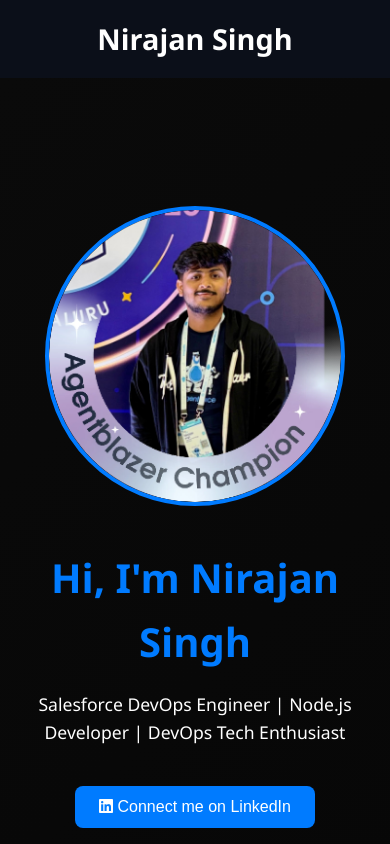
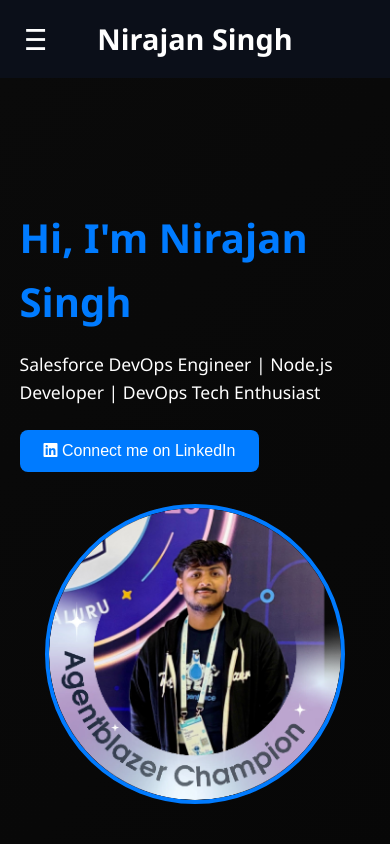
Before and after one commit to nirajanDevHub108/Nodejs-app_deploy, a website: page public/index.html in a window 390 px wide. Shown: the top 844 px of the page. Drawn offline with Linux system fonts and the light colour scheme.

Commit message:
feat: reorganize navbar structure and styles for improved mobile responsiveness

```diff
--- a/public/index.html
+++ b/public/index.html
@@ -15,6 +15,10 @@
 <!-- Header / Navbar -->
 <header id="home">
     <nav class="navbar">
+      <!-- Mobile Menu Icon -->
+      <div class="menu-icon" onclick="openMenu()">☰</div>
+
+      <!-- Logo / Name -->
       <h1 class="logo">Nirajan Singh</h1>
 
       <!-- Desktop Nav -->
@@ -29,9 +33,6 @@
           </a>
         </li>
       </ul>
-
-        <!-- Mobile Menu Icon -->
-        <div class="menu-icon" onclick="openMenu()">☰</div>
     </nav>
 
     <!-- Mobile Side Menu -->
@@ -44,6 +45,7 @@
       <a href="/resume/NirajansinghSalesforceDevopsResume (1).pdf" target="_blank">Resume</a>
     </div>
   </header>
+
 
 <main>
     <!-- Hero Section -->
--- a/public/style.css
+++ b/public/style.css
@@ -283,33 +283,32 @@
 
 /* Responsive */
 @media (max-width: 768px) {
-  .menu-icon,
   .desktop-nav {
     display: none !important;
   }
 
-  /* Center the logo / name */
+  /* Navbar: center logo, hamburger on left */
   .navbar {
-    justify-content: center; /* centers logo horizontally */
+    display: flex;
+    align-items: center;
+    justify-content: center; /* logo in center */
+    position: relative; /* for absolute positioning of hamburger */
+    padding: 1rem 1.5rem;
   }
 
+  /* Logo */
   .logo {
-    font-size: 1.8rem; /* make it slightly bigger on mobile */
+    margin: 0 auto; /* center it */
+    font-size: 1.8rem;
     text-align: center;
   }
-  .hero {
-    flex-direction: column-reverse;
-    text-align: center;
-  }
-  .hero-text button {
-    margin-top: 1rem;
-  }
-  .navbar {
-    flex-direction: column;
-    gap: 0.5rem;
-  }
-  .navbar .nav-links {
-    flex-direction: column;
-    gap: 0.5rem;
+
+  /* Hamburger on left */
+  .menu-icon {
+    display: block;
+    position: absolute;
+    left: 1.5rem;
+    font-size: 1.8rem;
+    cursor: pointer;
   }
 }
```
Lines whose indentation alone changed are shown as unchanged.
